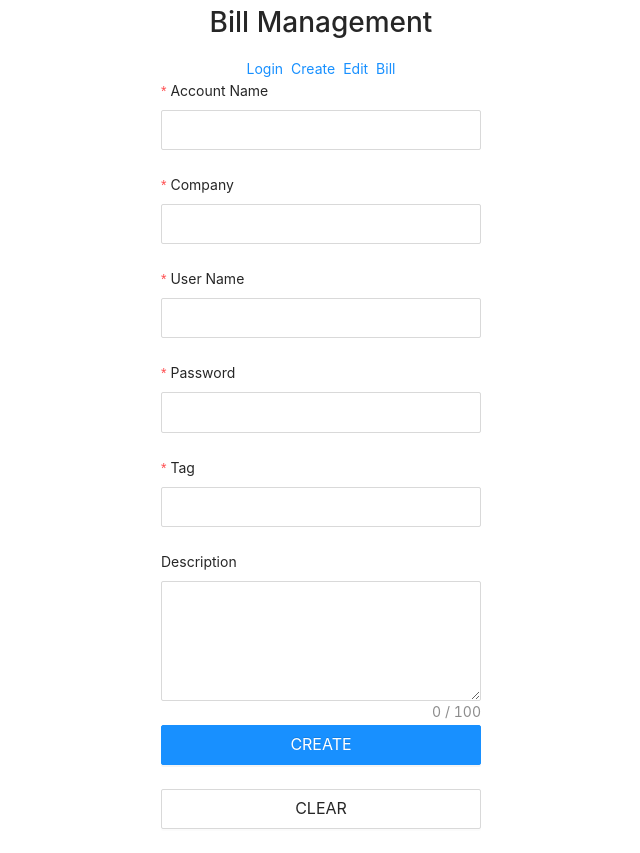
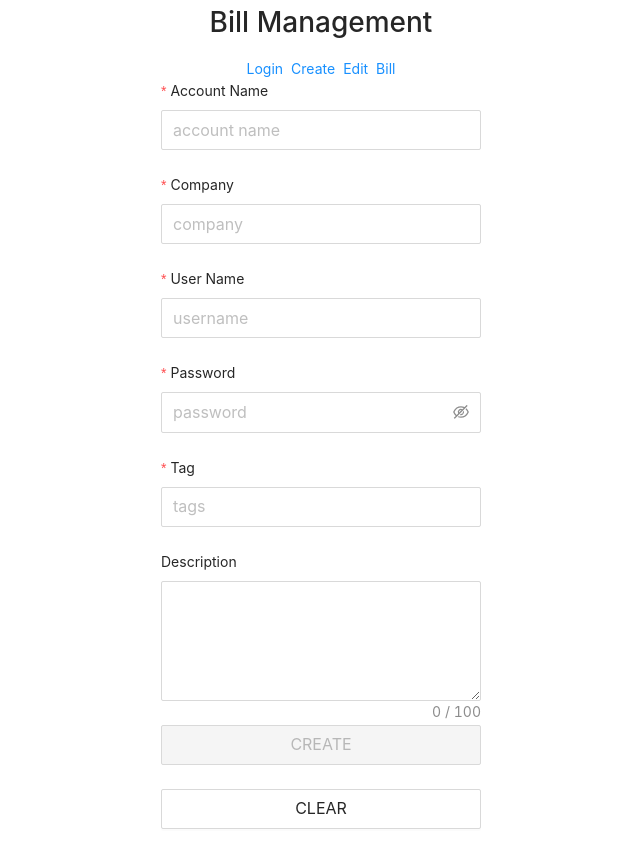
Before and after one commit to onelazyugy/react-bill-management-ui, a React (Create React App) app: page /edit/1 in a window 1280 px wide. Shown: the whole page, without its empty margins (319-959 px from the left). Built offline with nearby package versions, Linux system fonts and the light colour scheme; no server answers.

Commit message:
edit and create bill logic in place

```diff
--- a/src/components/CreateForm.js
+++ b/src/components/CreateForm.js
@@ -1,5 +1,6 @@
 import React, { useEffect, useState } from "react";
 import { Form, Input, Button, Row, Col, Space } from "antd";
+import { EyeInvisibleOutlined, EyeTwoTone } from '@ant-design/icons';
 
 const CreateForm = (props) => {
   const { TextArea } = Input;
@@ -10,21 +11,35 @@ const CreateForm = (props) => {
     username: '', password: '',
     tags: [''], description: ''
   };
+  const [createBtnDisabled, setCreateBtnDisabled] = useState(true);
 
   useEffect(() => {
-    renderBill();
-  })
+    if(formRef.current) {
+      if(!formRef.current.isFieldsTouched()) {
+        renderBill();
+      }
+    }
+  });
 
   const onFinish = (values) => {
-    console.log("Success:", values);
+    props.onUpdate(values);
   };
 
-  const onFinishFailed = (errorInfo) => {
-    console.log("Failed:", errorInfo);
-  };
-
-  const onChange = (e) => {
-    console.log("Change:", e.target.value);
+  const onChange = () => {
+    const accountName = formRef.current.getFieldValue('accountName');
+    const company = formRef.current.getFieldValue('company');
+    const userName = formRef.current.getFieldValue('userName');
+    const password = formRef.current.getFieldValue('password');
+    const tags = formRef.current.getFieldValue('tags');
+    if((accountName !== '' && accountName !== undefined) &&
+        (company !== '' && company !== undefined) &&
+        (userName !== '' && userName !== undefined) &&
+        (password !== '' && password !== undefined) &&
+        (tags !== '' && tags !== undefined)) {
+      setCreateBtnDisabled(false)
+    } else {
+      setCreateBtnDisabled(true)
+    }
   };
 
   const onReset = () => {
@@ -54,10 +69,7 @@ const CreateForm = (props) => {
             layout={"vertical"}
             name="create"
             ref={formRef}
-            // initialValues={{...values}}
-
             onFinish={onFinish}
-            onFinishFailed={onFinishFailed}
             autoComplete="off"
           >
             <Form.Item
@@ -65,7 +77,7 @@ const CreateForm = (props) => {
               name="accountName"
               rules={[{ required: true, message: "Please input name!" }]}
             >
-              <Input size="large" />
+              <Input size="large" placeholder="account name" onChange={onChange}/>
             </Form.Item>
 
             <Form.Item
@@ -73,7 +85,7 @@ const CreateForm = (props) => {
               name="company"
               rules={[{ required: true, message: "Please input company!" }]}
             >
-              <Input size="large" />
+              <Input size="large" placeholder="company" onChange={onChange}/>
             </Form.Item>
 
             <Form.Item
@@ -81,7 +93,7 @@ const CreateForm = (props) => {
               name="userName"
               rules={[{ required: true, message: "Please input user name!" }]}
             >
-              <Input size="large" />
+              <Input size="large" placeholder="username" onChange={onChange}/>
             </Form.Item>
 
             <Form.Item
@@ -89,7 +101,12 @@ const CreateForm = (props) => {
               name="password"
               rules={[{ required: true, message: "Please input password!" }]}
             >
-              <Input size="large" />
+              <Input.Password
+                size="large"
+                placeholder="password"
+                iconRender={visible => (visible ? <EyeTwoTone /> : <EyeInvisibleOutlined />)}
+                onChange={onChange}
+              />
             </Form.Item>
 
             <Form.Item
@@ -97,7 +114,7 @@ const CreateForm = (props) => {
               name="tags"
               rules={[{ required: true, message: "Please input tag!" }]}
             >
-              <Input size="large" />
+              <Input size="large" placeholder="tags" onChange={onChange} />
             </Form.Item>
 
             <Form.Item label="Description" name="description">
@@ -105,7 +122,6 @@ const CreateForm = (props) => {
                 showCount
                 maxLength={100}
                 style={{ height: 120 }}
-                onChange={onChange}
               />
             </Form.Item>
 
@@ -115,6 +131,7 @@ const CreateForm = (props) => {
                 htmlType="submit"
                 style={{ width: "100%" }}
                 size="large"
+                disabled={createBtnDisabled}
               >
                 CREATE
               </Button>
--- a/src/components/Edit.js
+++ b/src/components/Edit.js
@@ -17,7 +17,11 @@ const Edit = (props) => {
         }
     }, []);
 
-    return <CreateForm bill={bill} />;
+    const updateBill = (values) => {
+        console.log('updating...', values);
+    }
+
+    return <CreateForm bill={bill} onUpdate={updateBill}/>;
 };
 
 export default Edit;
```
